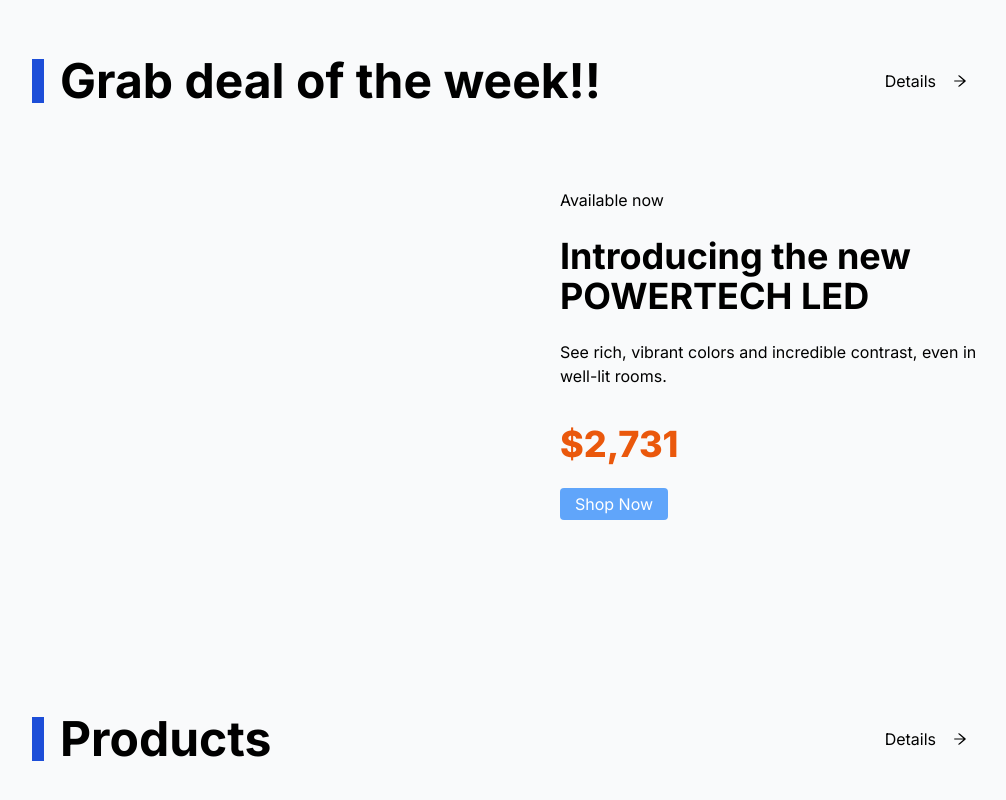
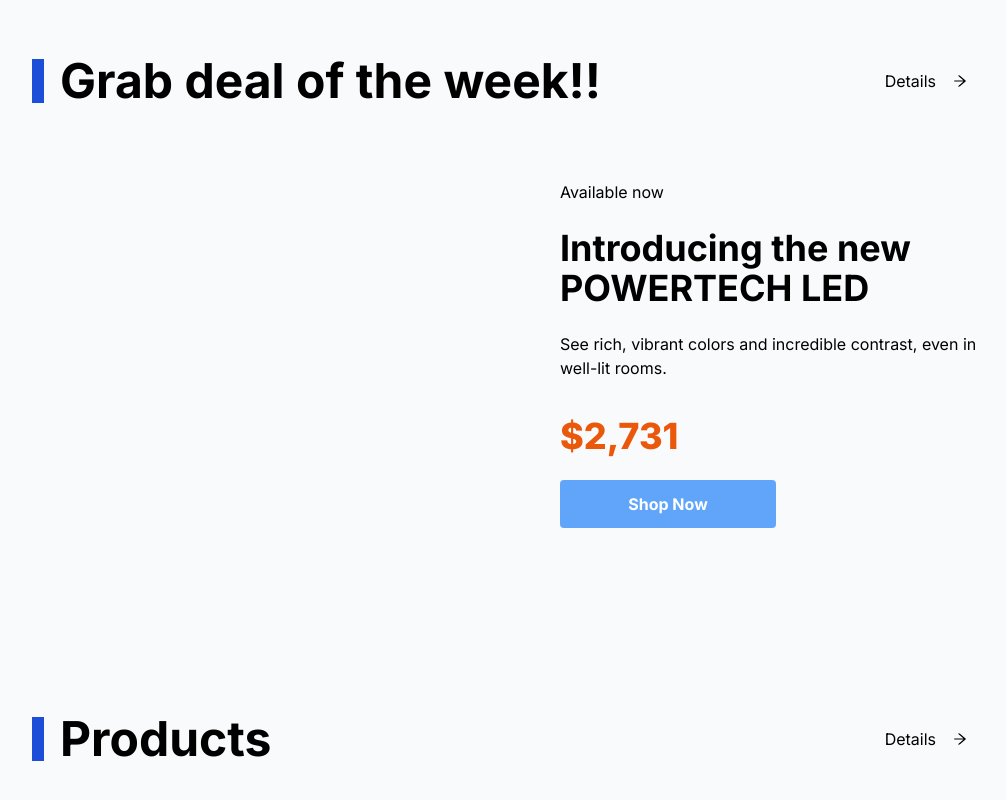
Before and after one commit to rakibulhasan933/power-tech-client, a Next.js app: page / in a window 1280 px wide. Shown: the part 964-1764 px from the top of the page, without its empty margins (128-1134 px from the left). Built offline with nearby package versions, Linux system fonts and the light colour scheme.

Commit message:
[ADD] card

```diff
--- a/components/Weekdeal/page.js
+++ b/components/Weekdeal/page.js
@@ -3,6 +3,7 @@
 import React from 'react'
 import { AiOutlineArrowRight } from "react-icons/ai";
 import monitor from "../assets/monitor.jpg";
+
 function WeekDeal() {
 	return (
 		<div className="pt-10">
@@ -21,7 +22,7 @@
 					<Image src={monitor} className="w-full transition-opacity rounded opacity-0 duration-[1s] mb-6"
 						onLoadingComplete={(image) => image.classList.remove("opacity-0")} alt='monitor mac' />
 				</div>
-				<div className="flex flex-col justify-center pl-12 basis-1/2">
+				<div className="flex flex-col content-center justify-center pl-12 basis-1/2">
 					<p className='mb-6 text-base font-normal '>Available now</p>
 					<h3 className='mb-6 text-4xl font-bold '>Introducing the new <br /> POWERTECH LED</h3>
 					<p className="text-base font-normal mb-9">
@@ -31,7 +32,7 @@
 					<h3 className="mb-6 text-4xl font-extrabold text-orange-600 ">
 						$2,731
 					</h3>
-					<button className='w-1/4 px-2 py-1 text-white bg-blue-400 rounded '>Shop Now</button>
+					<button className='w-1/2 px-6 py-3 font-bold text-white bg-blue-400 rounded '>Shop Now</button>
 				</div>
 			</div>
 		</div>
```
